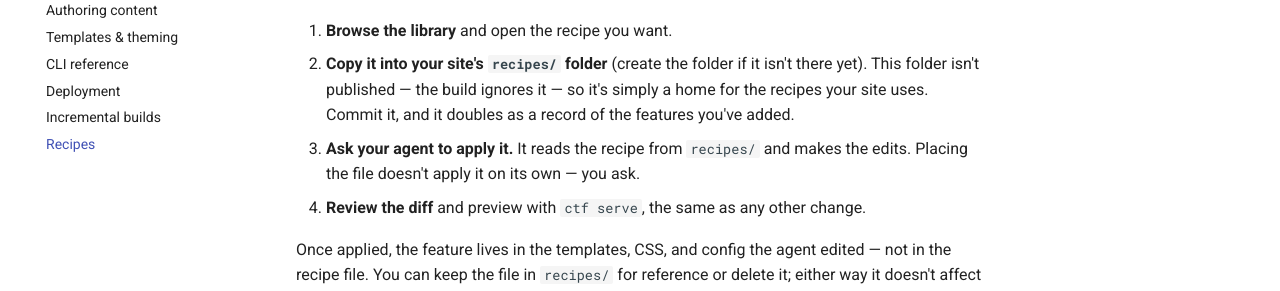
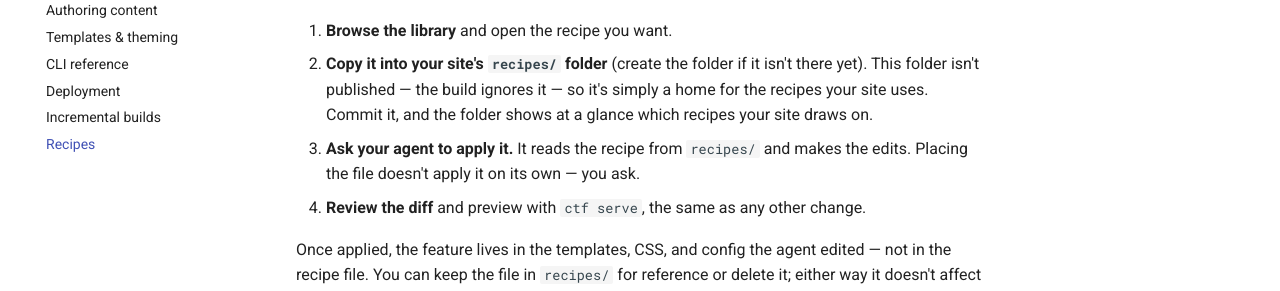
Before and after one commit to acaibowlz/cuttlefish, an MkDocs documentation site: the page built from docs/recipes.md, in a window 1280 px wide and 900 px high, scrolled down 594 px. Shown: the part 206-497 px from the top of the window. Built offline with MkDocs 1.6.1 and Material for MkDocs 9.7.7, drawn with Linux system fonts in a browser that asks for light colours; comment, search, counter and statistics services are not loaded.

Commit message:
docs: correct that recipes/ records recipes, not features
The recipes page claimed a committed `recipes/` folder "doubles as a
record of the features you've added." It doesn't: as the same section
notes, an applied feature lives in the templates, CSS, and config the
agent edited (and its diff) — not in the recipe file. Keeping the file
records which recipes the site draws on, so say exactly that.

Co-Authored-By: Claude Opus 4.8 <noreply@anthropic.com>

```diff
--- a/docs/recipes.md
+++ b/docs/recipes.md
@@ -18,7 +18,7 @@ The library lives in the [`recipes/` folder of the cuttlefish repository](https:
 You don't install or invoke recipes — you place one in your site and ask your agent to apply it:
 
 1. **Browse the library** and open the recipe you want.
-2. **Copy it into your site's `recipes/` folder** (create the folder if it isn't there yet). This folder isn't published — the build ignores it — so it's simply a home for the recipes your site uses. Commit it, and it doubles as a record of the features you've added.
+2. **Copy it into your site's `recipes/` folder** (create the folder if it isn't there yet). This folder isn't published — the build ignores it — so it's simply a home for the recipes your site uses. Commit it, and the folder shows at a glance which recipes your site draws on.
 3. **Ask your agent to apply it.** It reads the recipe from `recipes/` and makes the edits. Placing the file doesn't apply it on its own — you ask.
 4. **Review the diff** and preview with `ctf serve`, the same as any other change.
 
```
